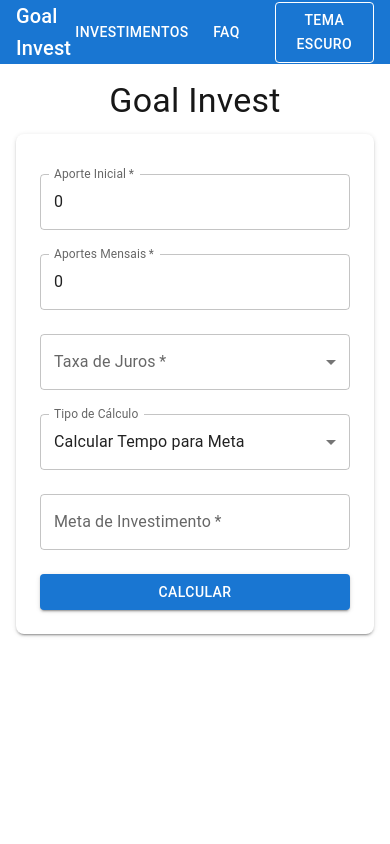
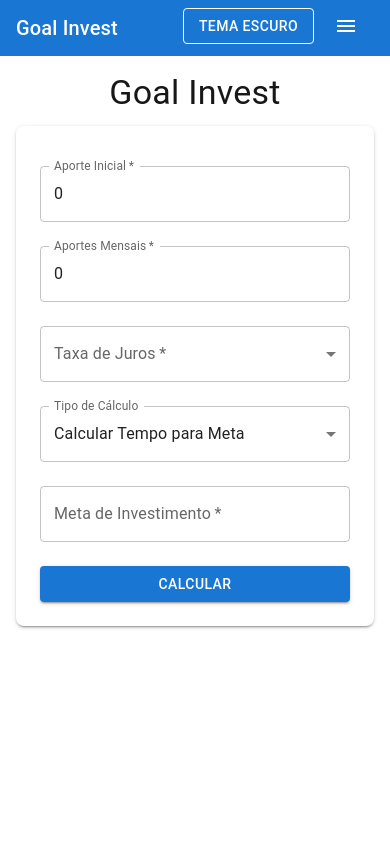
Before and after one commit to LeoJunioYuri/goal-invest, a Next.js app: page / in a window 390 px wide. Shown: the top 844 px of the page. Built offline with nearby package versions, Linux system fonts and the light colour scheme.

Commit message:
Feat: PWA APP

```diff
--- a/next.config.mjs
+++ b/next.config.mjs
@@ -1,4 +1,13 @@
+import nextPwa from 'next-pwa';
+
 /** @type {import('next').NextConfig} */
-const nextConfig = {};
+const withPWA = nextPwa({
+  dest: 'public',
+  disable: process.env.NODE_ENV === 'development',
+});
 
-export default nextConfig;
+const nextConfig = {
+  // Outras configurações do Next.js aqui
+};
+
+export default withPWA(nextConfig);
--- a/package.json
+++ b/package.json
@@ -11,6 +11,7 @@
   "dependencies": {
     "@emotion/react": "^11.13.3",
     "@emotion/styled": "^11.13.0",
+    "@mui/icons-material": "^6.1.1",
     "@mui/material": "^6.1.1",
     "axios": "^1.7.7",
     "chart.js": "^4.4.4",
--- a/src/app/components/Navbar.tsx
+++ b/src/app/components/Navbar.tsx
@@ -1,11 +1,23 @@
-'use client'
-import React from 'react';
-import { AppBar, Toolbar, Typography, Button } from '@mui/material';
+'use client';
+import React, { useState } from 'react';
+import { AppBar, Toolbar, Typography, Button, IconButton, Menu, MenuItem } from '@mui/material';
+import MenuIcon from '@mui/icons-material/Menu';
 import Link from 'next/link';
 import { useTheme } from '../utils/ThemeContext';
+import useMediaQuery from '@mui/material/useMediaQuery';
 
 const Navbar: React.FC = () => {
   const { darkMode, toggleTheme } = useTheme();
+  const [anchorEl, setAnchorEl] = useState<null | HTMLElement>(null);
+  const isMobile = useMediaQuery('(max-width:600px)');
+
+  const handleMenuOpen = (event: React.MouseEvent<HTMLButtonElement>) => {
+    setAnchorEl(event.currentTarget);
+  };
+
+  const handleMenuClose = () => {
+    setAnchorEl(null);
+  };
 
   return (
     <AppBar position="static">
@@ -13,19 +25,49 @@ const Navbar: React.FC = () => {
         <Typography variant="h6" sx={{ flexGrow: 1 }}>
           Goal Invest
         </Typography>
+
+        {isMobile ? (
+          <>
+            <Button
+              variant="outlined"
+              color="inherit"
+              onClick={toggleTheme}
+              sx={{ mr: 3, mb: 0.5 }}
+            >
+              {darkMode ? 'Tema Claro' : 'Tema Escuro'}
+            </Button>
+            <IconButton
+              edge="start"
+              color="inherit"
+              aria-label="menu"
+              sx={{ mr: 1, mb: 0.5 }}
+              onClick={handleMenuOpen}
+            >
+              <MenuIcon />
+            </IconButton>
+            <Menu anchorEl={anchorEl} open={Boolean(anchorEl)} onClose={handleMenuClose}>
+              <MenuItem onClick={handleMenuClose} component={Link} href="/">
+                Investimentos
+              </MenuItem>
+              <MenuItem onClick={handleMenuClose} component={Link} href="/faq">
+                FAQ
+              </MenuItem>
+            </Menu>
+          </>
+        ) : (
+          <>
+            {/* Desktop */}
             <Button component={Link} href="/" color="inherit" sx={{ marginRight: 2 }}>
               Investimentos
             </Button>
             <Button component={Link} href="/faq" color="inherit" sx={{ marginRight: 2 }}>
               FAQ
             </Button>
-        <Button
-        variant="outlined"
-        color="inherit"
-        onClick={toggleTheme}
-      >
+            <Button variant="outlined" color="inherit" onClick={toggleTheme}>
               {darkMode ? 'Tema Claro' : 'Tema Escuro'}
             </Button>
+          </>
+        )}
       </Toolbar>
     </AppBar>
   );
--- a/src/app/layout.tsx
+++ b/src/app/layout.tsx
@@ -16,21 +16,35 @@ const geistMono = localFont({
   weight: "100 900",
 });
 
+// Metadata
 export const metadata: Metadata = {
-  title: "Create Next App",
-  description: "Generated by create next app",
+  title: "Goal Invest",
+  description: "Generated by Goal Invest",
+  themeColor: "#000000",
+  viewport: {
+    width: "device-width",
+    initialScale: 1,
+  },
+  icons: {
+    icon: "/icons/icon-192x192.png",
+    apple: "/icons/icon-192x192.png",
+  },
 };
 
-export default function RootLayout({ children }: { children: React.ReactNode; }) {
+export default function RootLayout({ children }: { children: React.ReactNode }) {
   return (
-    <ThemeProvider>
-      <html lang="en" className={`${geistSans.variable} ${geistMono.variable} antialiased`}>
-        <body>
+    <html lang="en" className={`${geistSans.variable} ${geistMono.variable} antialiased`}>
+      <head>
+        <link rel="manifest" href="/manifest.json" />
+        <link rel="apple-touch-icon" href="/icons/icon-192x192.png" />
+      </head>
+      <body>
+        <ThemeProvider>
           <Navbar />
           {children}
           <Footer />
-        </body>
-      </html>
-    </ThemeProvider>
+        </ThemeProvider>
+      </body>
+    </html>
   );
 }
```
Also changed, not shown: src/app/public/manifest.json (added), 2 other files (tests, documents, lock files or other folders). Lines whose indentation alone changed are shown as unchanged.
